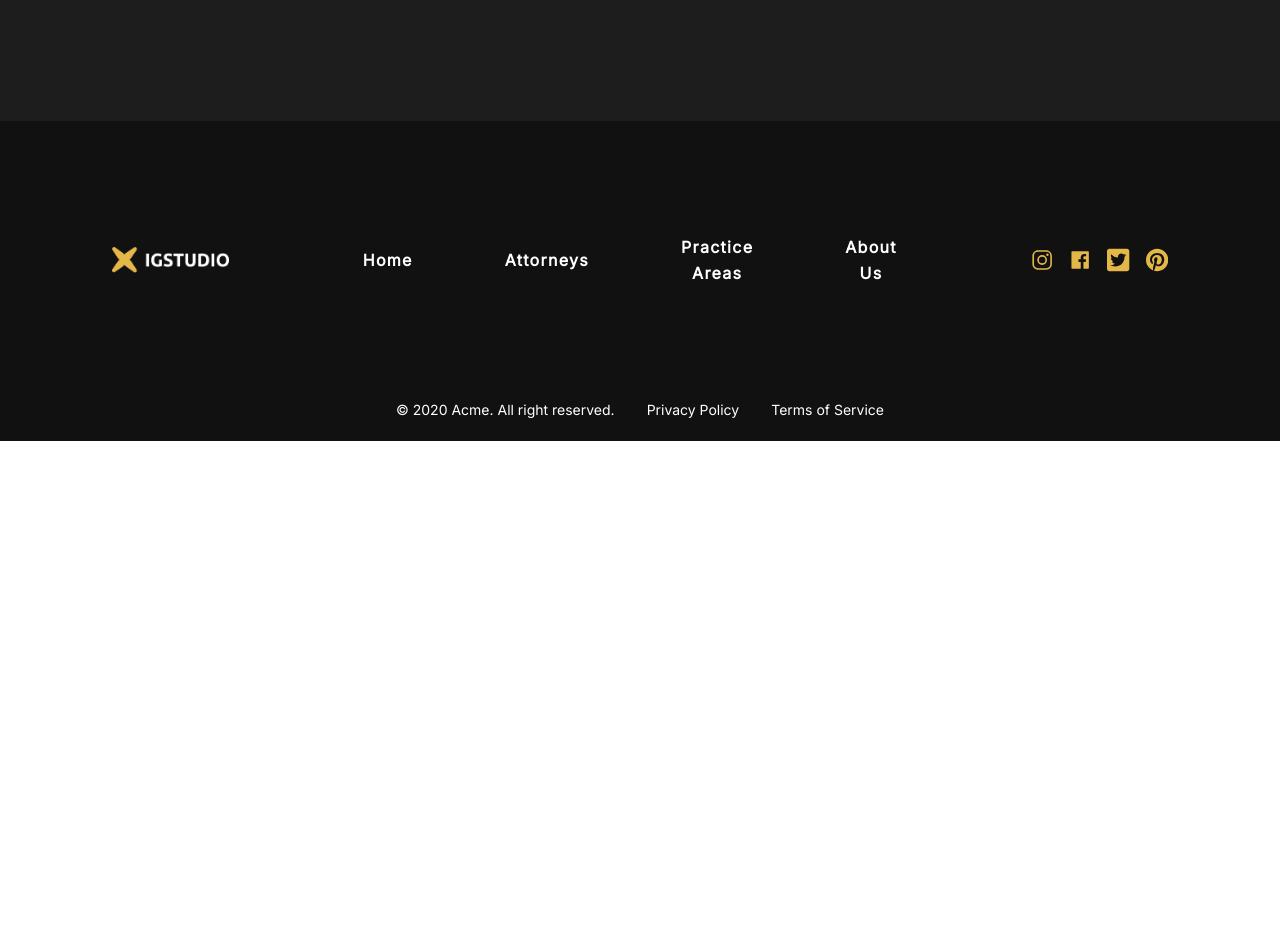
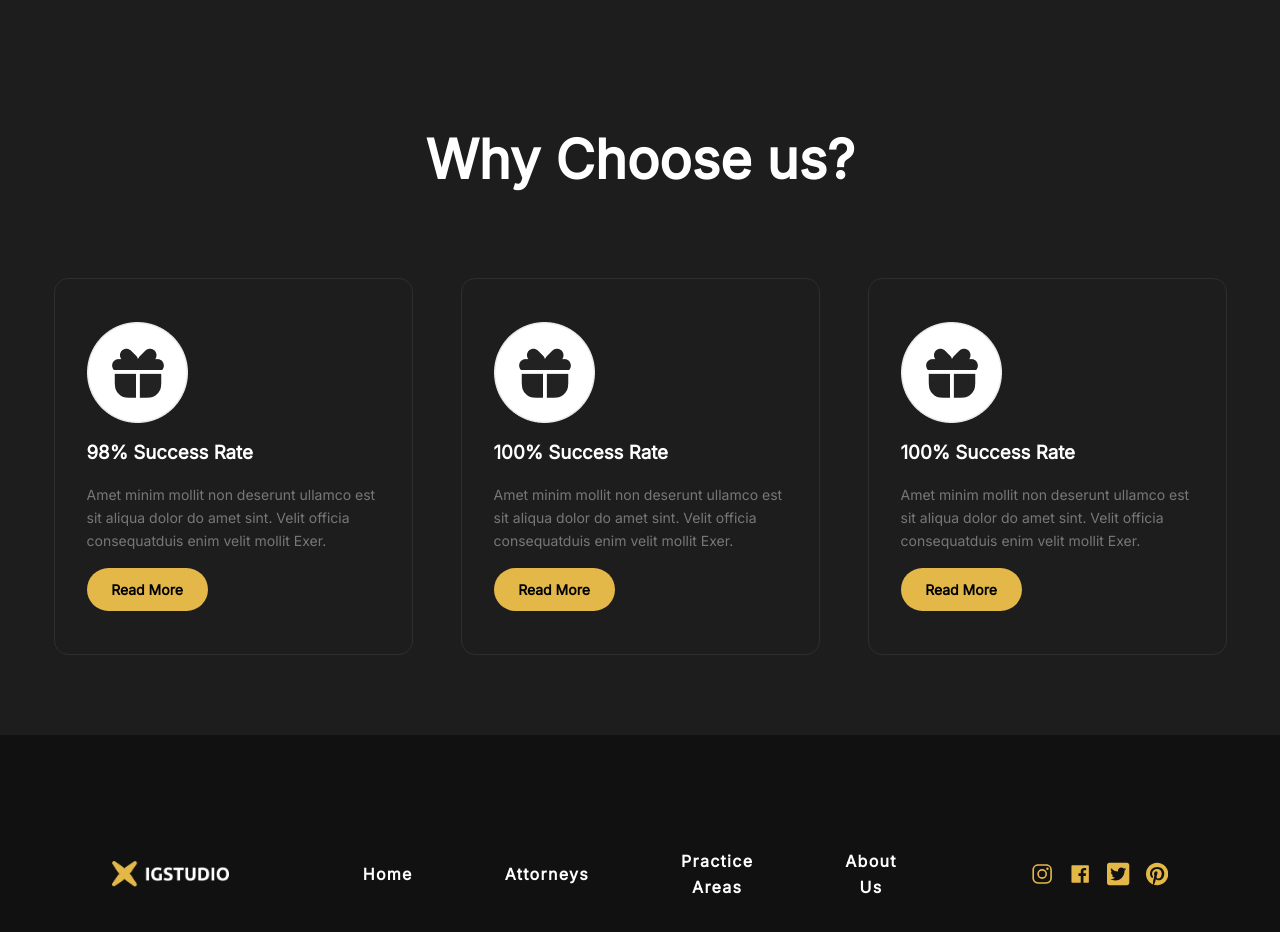
Before and after one commit to sauravburjwal/Law-Firm, a React (Vite) app: page / in a window 1280 px wide. Shown: the part 1260-2192 px from the top of the page. Before the commit the page ends 1701 px from the top, so only its background shows below. Built offline with nearby package versions, Linux system fonts and the light colour scheme.

Commit message:
add-card-section

```diff
--- a/src/App.jsx
+++ b/src/App.jsx
@@ -1,6 +1,7 @@
 import Navbar from './Components/Navbar/Navbar';
 import HeroSection from './Components/HeroSection/HeroSection';
 import AboutUs from './Components/AboutUs/AboutUs';
+import CardSection from './Components/CardSection/CardSection';
 import Footer from './Components/Footer/Footer';
 import './App.css';
 
@@ -10,6 +11,7 @@ function App() {
       <Navbar />
       <HeroSection />
       <AboutUs />
+      <CardSection />
       <Footer />
     </>
   );
--- a/src/Components/AboutUs/AboutUs.css
+++ b/src/Components/AboutUs/AboutUs.css
@@ -14,7 +14,7 @@
 }
 
 .vertical-line {
-  border: 1px solid rgba(106, 106, 106, 1);
+  border: 1px solid var(--css-grey-secondary);
   height: 206px;
 }
 
@@ -31,7 +31,7 @@
 }
 
 .about-us-text p {
-  color: rgba(106, 106, 106, 1);
+  color: var(--css-grey-secondary);
   font-size: 18px;
   line-height: 29px;
 }
--- /dev/null
+++ b/src/Components/Card/Card.css
@@ -0,0 +1,40 @@
+.card {
+  display: flex;
+  flex-direction: column;
+  align-items: flex-start;
+  justify-content: center;
+  width: 359px;
+  height: 377px;
+  border-radius: 14px;
+  padding: 2rem;
+  gap: 1rem;
+  color: var(--css-white);
+  border: 1.4px solid var(--css-grey-primary);
+  transition: all ease-in 0.3s;
+}
+
+.card:hover {
+  background-color: var(--css-grey-primary);
+}
+
+.card p {
+  color: var(--css-grey-secondary);
+  font-size: 14px;
+  line-height: 23px;
+}
+
+.card button {
+  width: 121px;
+  height: 43px;
+  border-radius: 23.5px;
+  background-color: var(--css-yellow);
+  border: none;
+  cursor: pointer;
+  font-size: 14px;
+  font-weight: 600;
+  transition: all ease-in 0.3s;
+}
+
+.card button:hover {
+  font-size: 16px;
+}
--- /dev/null
+++ b/src/Components/Card/Card.jsx
@@ -0,0 +1,18 @@
+import './Card.css';
+
+const Card = ({ percent }) => {
+  return (
+    <div className="card">
+      <img src="card-gift-image.png" alt="Gift Image" />
+      <h3>{percent}% Success Rate</h3>
+      <p>
+        Amet minim mollit non deserunt ullamco est <br />
+        sit aliqua dolor do amet sint. Velit officia <br /> consequatduis enim
+        velit mollit Exer.
+      </p>
+      <button>Read More</button>
+    </div>
+  );
+};
+
+export default Card;
--- /dev/null
+++ b/src/Components/CardSection/CardSection.css
@@ -0,0 +1,22 @@
+.card-section {
+  background-color: var(--css-black-secondary);
+  display: flex;
+  flex-direction: column;
+  align-items: center;
+  justify-content: center;
+}
+
+.card-section h2 {
+  color: var(--css-white);
+  font-size: 54px;
+  font-weight: 600;
+  line-height: 77px;
+  letter-spacing: 0em;
+  text-align: left;
+}
+
+.card-container {
+  margin: 5rem;
+  display: flex;
+  gap: 3rem;
+}
--- /dev/null
+++ b/src/Components/CardSection/CardSection.jsx
@@ -0,0 +1,18 @@
+import Card from '../Card/Card';
+
+import './CardSection.css';
+
+const CardSection = () => {
+  return (
+    <div className="card-section">
+      <h2>Why Choose us?</h2>
+      <div className="card-container">
+        <Card percent={98} />
+        <Card percent={100} />
+        <Card percent={100} />
+      </div>
+    </div>
+  );
+};
+
+export default CardSection;
--- a/src/Components/HeroSection/HeroSection.css
+++ b/src/Components/HeroSection/HeroSection.css
@@ -39,7 +39,7 @@
 }
 
 .hero-section-text-container p {
-  color: rgba(255, 255, 255, 0.4);
+  color: var(--css-grey-secondary);
   font-size: 18px;
   font-weight: 500;
   line-height: 29px;
@@ -61,7 +61,7 @@
 
 .mail-icon {
   position: absolute;
-  color: rgba(255, 255, 255, 0.4);
+  color: var(--css-grey-secondary);
   left: 8%;
 }
 
--- a/src/index.css
+++ b/src/index.css
@@ -2,8 +2,13 @@
 
 :root {
   --css-yellow: #e3b748;
+
   --css-black-primary: #111111;
   --css-black-secondary: #1d1d1d;
+
+  --css-grey-primary: #2e2e2e;
+  --css-grey-secondary: rgba(255, 255, 255, 0.4);
+
   --css-white: #ffffff;
 }
 
```
Also changed, not shown: public/card-gift-image.png (added).
